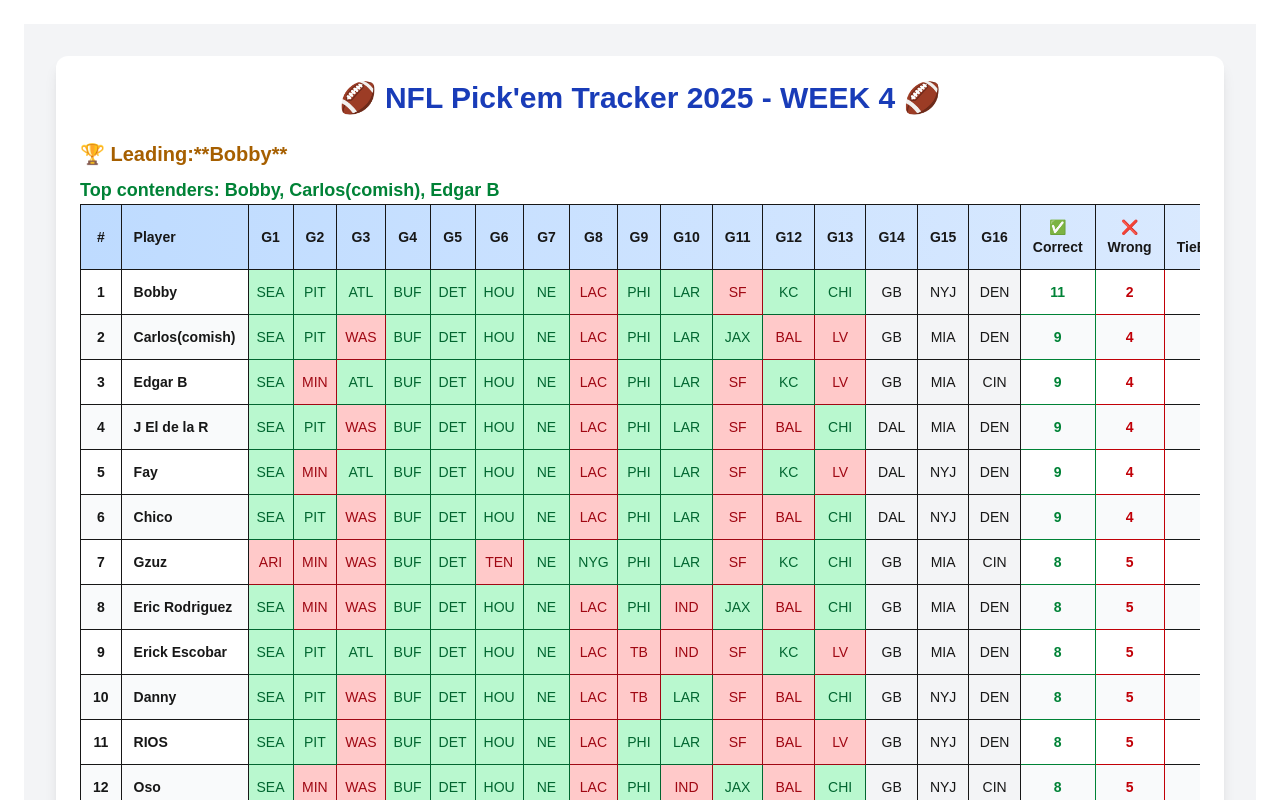
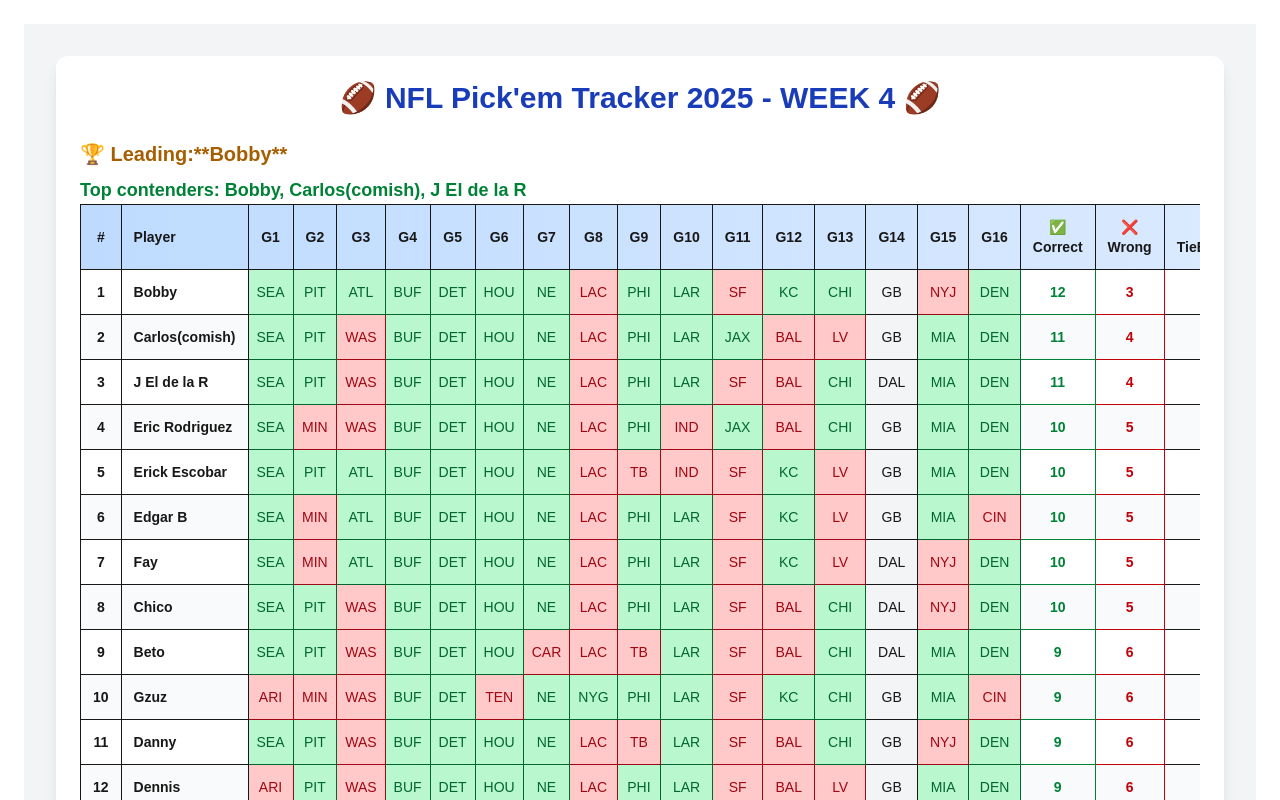
Before and after one commit to CarlosMartinezCM/pickEmTracker, a Next.js app: page / in a window 1280 px wide. Shown: the top 800 px of the page. Built offline with nearby package versions, Linux system fonts and the light colour scheme.

Commit message:
Final results Week 4

```diff
--- a/app/components/PickEmBoard.tsx
+++ b/app/components/PickEmBoard.tsx
@@ -54,7 +54,8 @@ type LeaderboardPlayer = Player & { correct: number; wrong: number; rank: number
 
 // Week 4 results
 const confirmedResults: (string | null)[] = ["SEA", "PIT", "ATL", "BUF",
-                                                "DET", "HOU", "NE", "NYG", "PHI", "LAR", "JAX", "KC","CHI"];
+                                                "DET", "HOU", "NE", "NYG",
+                                                 "PHI", "LAR", "JAX", "KC","CHI", null, "MIA", "DEN"];
 
 // Week 4 Picks (truncated for brevity, keep your full list)
 const initialPlayers: Player[] = [
```
